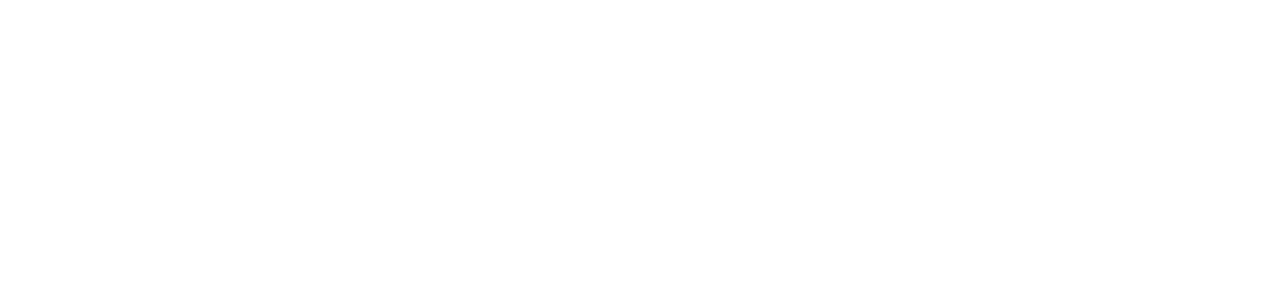
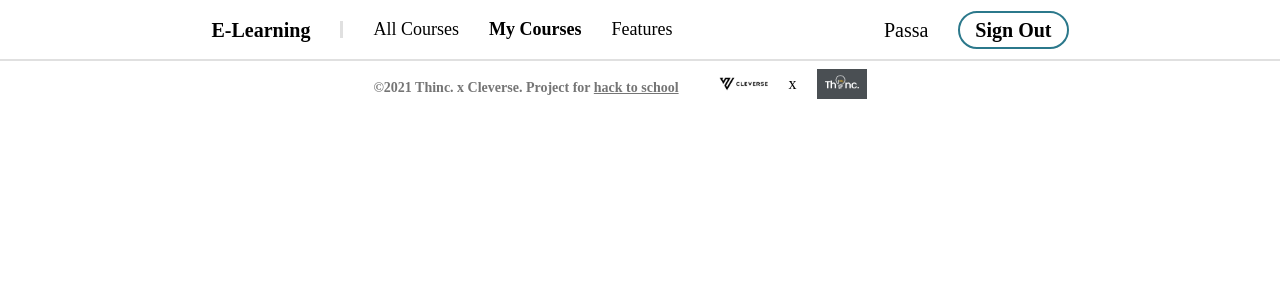
Before and after one commit to NasmeenI/E-COURSE-PLATFORM, a React (Create React App) app in the folder frontend/: page /mycourses in a window 1280 px wide. Shown: the top 300 px of the page. Built offline with nearby package versions, Linux system fonts and the light colour scheme.

Commit message:
edit: MyCourse page

```diff
--- a/frontend/src/App.js
+++ b/frontend/src/App.js
@@ -2,7 +2,7 @@ import { createBrowserRouter, RouterProvider } from "react-router-dom";
 import Courses from "./views/courses/Courses";
 import Details from "./views/details/Details";
 import Home from "./views/home/Home";
-import Mycourses from "./views/mycourses/mycourses";
+import MyCourses from "./views/mycourses/MyCourses";
 import Login from "./views/login/Login";
 import Register from "./views/register/Register";
 import { UserProvider } from "./contexts/UserContext";
@@ -23,7 +23,7 @@ const router = createBrowserRouter([
   },
   {
     path: "/mycourses",
-    element: <Mycourses />,
+    element: <MyCourses />,
   },
   {
     path: "/login",
--- /dev/null
+++ b/frontend/src/views/mycourses/MyCoursesCard.js
@@ -0,0 +1,3 @@
+export default function MyCourseCard() {
+    return <div></div>
+}
--- a/frontend/src/views/mycourses/mycourses.js
+++ b/frontend/src/views/mycourses/mycourses.js
@@ -1,3 +1,15 @@
-export default function Mycourses() {
-    return <div></div>
+import Footer from "../../components/footer/Footer";
+import Header from "../../components/header/Header";
+import MyCourseCard from "./MyCoursesCard";
+
+export default function MyCourses() {
+    return <div>
+        <Header />
+        <div className="mt-[60px] flex flex-col bg-[#F6F5F4] w-full">
+            <ol>
+                <MyCourseCard />
+            </ol>
+        </div>
+        <Footer />
+    </div>
 }
```
